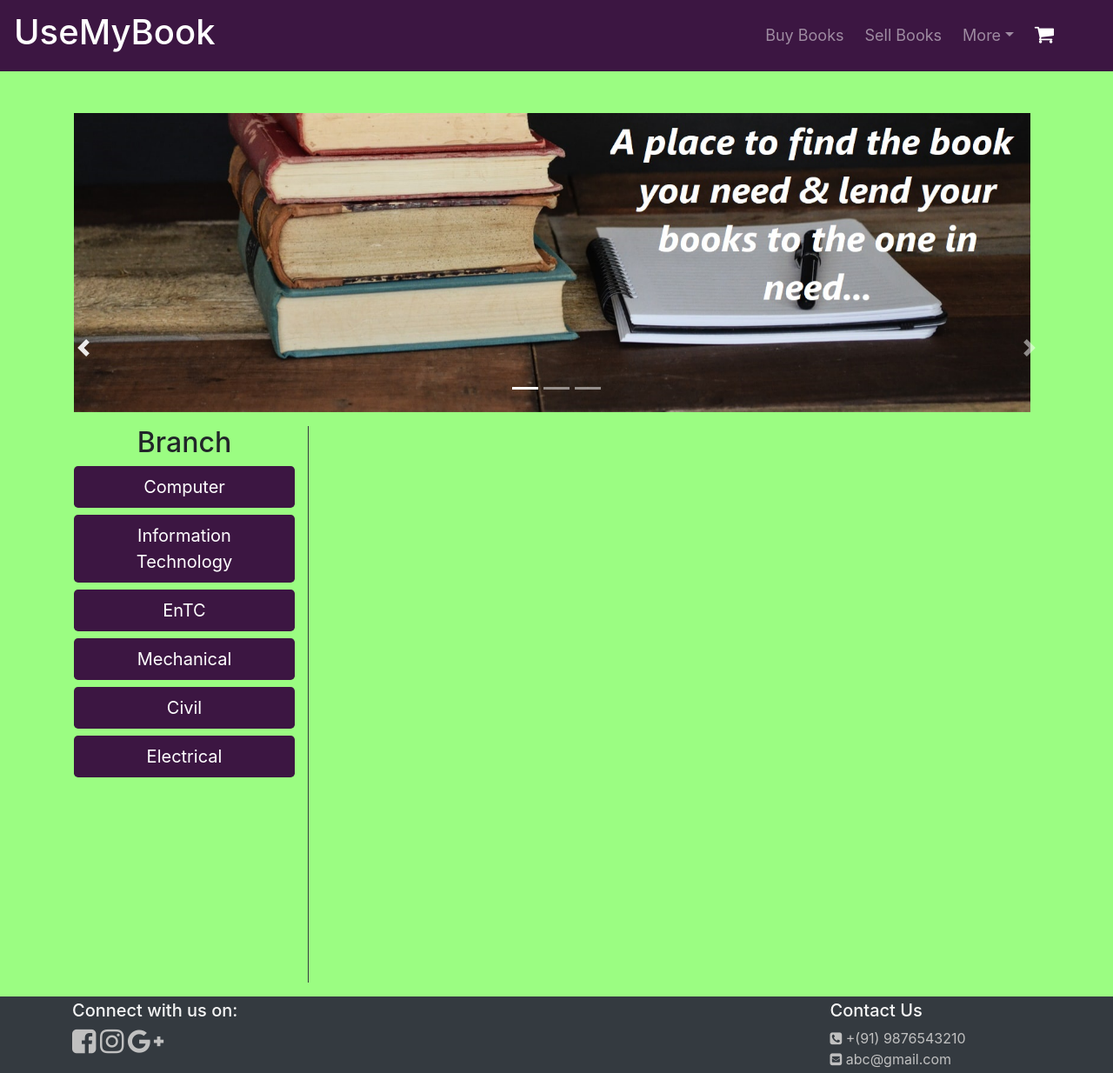
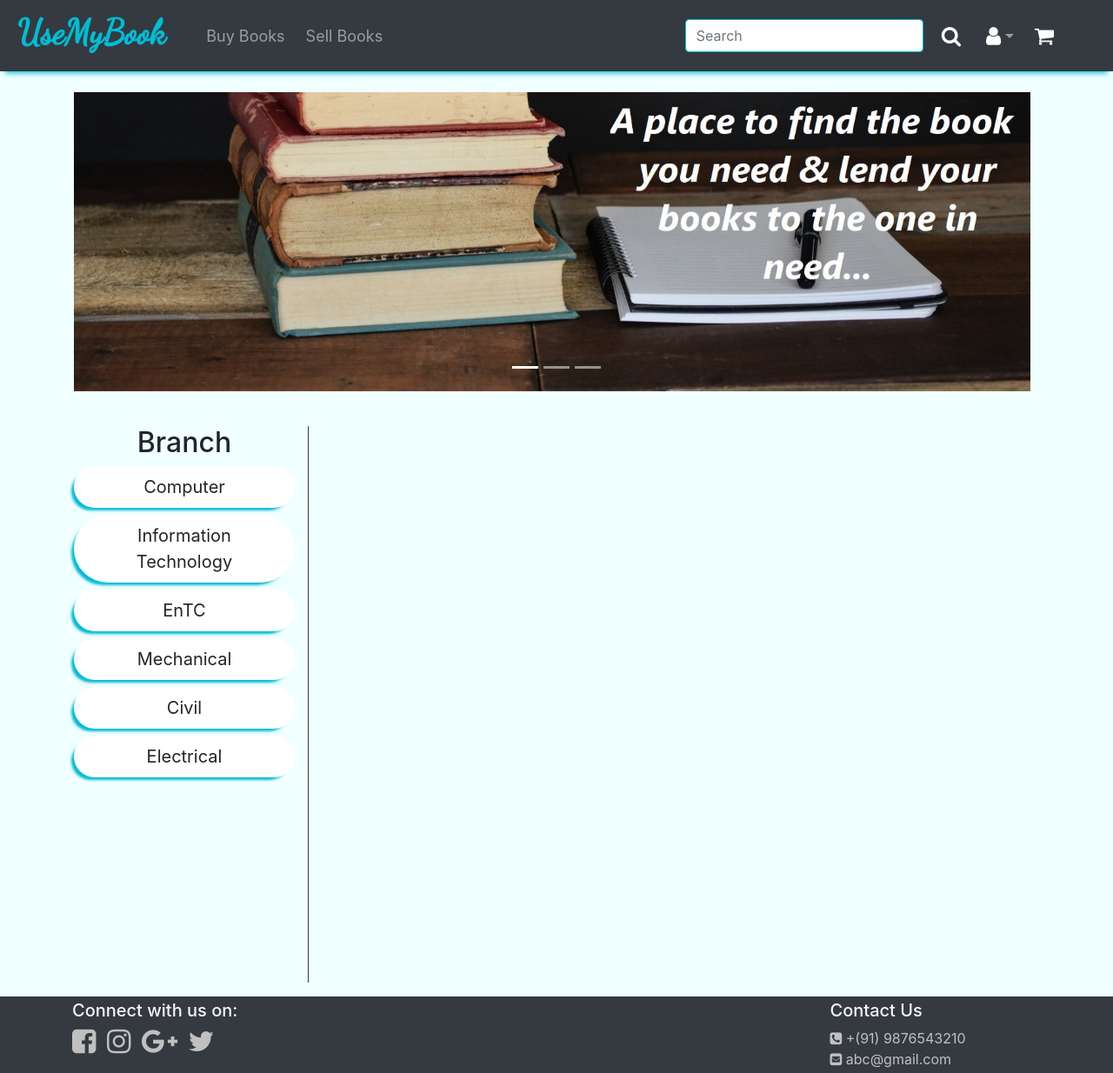
Before and after one commit to snehageorge25/Mini-Project, a Flask app: page / in a window 1280 px wide. Shown: the whole page at 87% size. Run offline with Flask 2, Linux system fonts and the light colour scheme; the visitor is signed in with stand-in values (Sample User, id 1); data that the repository does not hold is empty; some libraries are stand-ins or nearby versions.

Commit message:
Theme changes

```diff
--- a/static/styles/styles.css
+++ b/static/styles/styles.css
@@ -1,15 +1,66 @@
+@import url('https://fonts.googleapis.com/css2?family=Josefin+Slab:wght@500&display=swap');
+@import url('https://fonts.googleapis.com/css2?family=Dancing+Script&display=swap');
+
+:root{
+    /* --col-1: #18ca98; */
+    --col-1: #00bcd4;
+    /* --col-1: #f3ef0d; */
+}
+
 body{
     /* background: #61045f;
 background: -webkit-linear-gradient(to right, #5F0A87,#A4508B);
 background: linear-gradient(to right,#5F0A87,#A4508B);  */
-background: #9bfd82;
+   background: azure;
 }
 
-.nav-theme{
-    background-color: #3c1642;
-    /*background-color: #8980f5;*/
+.w-90{
+    width:90%;
+}
 
+.navbar{
+    background-color: #ffffff;
+    -webkit-box-shadow: 0 8px 6px -6px var(--col-1);
+    -moz-box-shadow: 0 8px 6px -6px var(--col-1);
+    box-shadow: 0 8px 6px -6px var(--col-1);
 }
+
+.category-btns{
+    background-color: #ffffff;
+    -webkit-box-shadow: -5px 5px 3px -2px var(--col-1);
+    -moz-box-shadow: -5px 5px 3px -2px var(--col-1);
+    box-shadow: -5px 5px 3px -2px var(--col-1);
+}
+
+.category-btns1, .category-btns:hover{
+    transition: 100ms;
+    background-color: var(--col-1);
+    -webkit-box-shadow: -5px 5px 3px -2px #000000;
+    -moz-box-shadow: -5px 5px 3px -2px #000000;
+    box-shadow: -5px 5px 3px -2px #000000;
+}
+
+.theme-bg{
+    border-color: var(--col-1);
+}
+
+.theme-bg:hover{
+    background-color: var(--col-1);
+}
+
+.navbar-dark .navbar-toggler {
+    border:0;
+    font-size: 1.20rem;
+}
+
+
+.name{
+    /* font-family: 'Josefin Slab', serif; */
+    color: var(--col-1);
+    font-family: 'Dancing Script', cursive;
+    font-weight: bold;
+}
+
 /* form start  */
 
 .Sform{
@@ -38,4 +89,24 @@ background: #9bfd82;
     margin-top:100px;
 }
 
+.form-control{
+    border-color: var(--col-1);
+}
+
 /* form ends  */
+
+/* footer begins */
+
+.full-footer{
+    background: #343a40;
+}
+
+.full-footer h5{
+    color: whitesmoke;
+}
+
+.color-silver{
+    color:silver;
+}
+
+/* footer ends *
--- a/templates/base.html
+++ b/templates/base.html
@@ -20,11 +20,8 @@
   <body>
     <header>
       <div id="header">
-        <!-- Container starts -->
-        <nav class="navbar navbar-dark navbar-expand-xl pr-1 nav-theme">
-          <a class="navbar-brand text-bold" href="#" ><h1 class="name col-8 col-xl-4 text-wrap pl-0">UseMyBook</h1></a>
-
-
+        <nav class="navbar navbar-dark bg-dark navbar-expand-lg pr-1">
+          <a class="navbar-brand text-bold" href="/" ><h1 class="name col-8 col-xl-4 text-wrap pl-1">UseMyBook</h1></a>
 
           <button
             data-toggle="collapse"
@@ -36,25 +33,40 @@
           </button>
 
           <div class="collapse navbar-collapse mr-2" id="navbarToggler" style="font-size:large;">
-            <ul class="navbar-nav pr-5 ml-auto">
+            <ul class="navbar-nav pr-5 mr-auto">
               <li class="nav-item">
-                <a id="buybooks" class="nav-link pl-3" onclick="active('buybooks')" href="{{ url_for('home') }}">Buy Books</a>
+                <a id="buybooks" class="nav-link pl-3" href="{{ url_for('home') }}">Buy Books</a>
               </li>
 
               <li class="nav-item">
-                <a id="sellbooks" class="nav-link pl-3" href="{{ url_for('sell_books') }}" onclick="active('sellbooks')">Sell Books</a>
+                <a id="sellbooks" class="nav-link pl-3" href="{{ url_for('sell_books') }}">Sell Books</a>
               </li>
+            </ul>
 
+            <ul class="navbar-nav pr-5 ml-auto">
+              <form class="form-inline my-2 my-lg-0">
+                <input class="form-control mr-sm-2" type="search" placeholder="Search" aria-label="Search">
+                <button class="btn my-sm-0 collapse navbar-collapse" type="submit"><i class="fa fa-search" style="font-size:24px;color:white"></i></button>
+              </form>
 
               <li class="nav-item dropdown">
                 <a
                   id='profile'
-                  class="nav-link pl-3 dropdown-toggle"
+                  class="nav-link navbar-toggler pl-3 py-2 dropdown-toggle"
                   data-toggle="dropdown"
                   role="button"
                   href="#"
                   onclick="active('profile')"
                   >More</a
+                >
+                <a
+                  id='profile'
+                  class="nav-link pl-3 collapse navbar-collapse dropdown-toggle border-dark"
+                  data-toggle="dropdown"
+                  role="button"
+                  href="#"
+                  onclick="active('profile')"
+                  ><i class="fa fa-user" style="font-size:24px;color:white"></i></a
                 >
                 <div class="dropdown-menu">
                   <a class="dropdown-item" href="{{ url_for('profile') }}">My Profile</a>
@@ -66,8 +78,11 @@
               </li>
 
               <li class="nav-item text-white">
+                <a class="nav-link navbar-toggler pl-3 pt-2" href="#">
+                  Cart
+                </a>
                 <a class="nav-link pl-3" href="#">
-                  <i class="fa fa-shopping-cart " style="font-size:24px;color:white"></i>
+                  <i class="fa fa-shopping-cart collapse navbar-collapse" style="font-size:24px;color:white"></i>
                 </a>
               </li>
 
@@ -80,21 +95,22 @@
     <footer>
 
 
-    <footer class="full-footer" style="background: #343a40;" >
+    <footer class="full-footer">
       <div class="container top-footer p-md-1 p-1">
         <div class="row">
           <div class="col-md-3 pl-4 pr-4">
-              <h5 style="color: whitesmoke;">Connect with us on:</h5>
-              <a style="color:silver;" href="#"><i class="fa fa-2x fa-facebook-square "></i></a>
-              <a style="color:silver;" href="#"><i class="fa fa-2x fa fa-instagram"></i></a>
-              <a style="color:silver;" href="#"><i class="fa fa-2x fa fa-google-plus"></i></a>
+              <h5>Connect with us on:</h5>
+              <a class="color-silver" href="#"><i class="fa fa-2x fa-facebook-square "></i></a>
+              <a class="color-silver pl-2 pr-2" href="#"><i class="fa fa-2x fa fa-instagram"></i></a>
+              <a class="color-silver pr-2" href="#"><i class="fa fa-2x fa fa-google-plus"></i></a>
+              <a class="color-silver" href="#"><i class="fa fa-2x fa fa-twitter"></i></a>
            </div>
            <div class="col-md-6"></div>
            <div class="col-md-3 pl-4 pr-4">
-            <h5 style="color: whitesmoke;">Contact Us</h5>
-            <a style="color: silver;" href="tel:919876543210"><i class="fa  fa-phone-square"></i> +(91)
+            <h5>Contact Us</h5>
+            <a class="color-silver" href="tel:919876543210"><i class="fa  fa-phone-square"></i> +(91)
                 9876543210</a><br>
-            <a style="color:silver;" href="mail to:abc@gmail.com"><i class="fa fa-envelope-square"></i>
+            <a class="color-silver" href="mail to:abc@gmail.com"><i class="fa fa-envelope-square"></i>
                 abc@gmail.com</a><br>
           </div>
         </div>
--- a/templates/index.html
+++ b/templates/index.html
@@ -8,18 +8,15 @@
   {% with messages=get_flashed_messages(with_categories=true)%}
     {% if messages %}
       {% for category,message in messages %}
-          <div class="alert alert-{{ category }}  fade show"  id="successMessage" role="alert">
+      <div class="alert alert-{{ category }}  fade show" id="successMessage" role="alert">
         <span>{{message}}</span>
       </div>
       {% endfor %}
     {% endif %}
   {% endwith %}
-      <script type="text/javascript">window.setTimeout("document.getElementById('successMessage').style.display='none';",5000);
+  <script type="text/javascript">window.setTimeout("document.getElementById('successMessage').style.display='none';", 5000);
   </script>
-</div>
 
-<div class="container">
-  <br>
   <div id="carousel" class="carousel slide" data-ride="carousel">
     <!-- carousel indicators-->
     <ol class="carousel-indicators">
@@ -29,47 +26,51 @@
     </ol>
 
     <!--wrapper for slides-->
-     <div class="carousel-inner" >
-       <div  class="carousel-item active">
+    <div class="carousel-inner">
+      <div class="carousel-item active">
         <img src="{{ url_for('static', filename='images/Carousel_image1.jpg') }}" width="1100" heigth="100">
       </div>
 
-       <div  class="carousel-item">
+      <div class="carousel-item">
         <img src="{{ url_for('static', filename='images/Carousel_image2.jpg') }}" width="1100" heigth="100">
       </div>
 
-       <div  class="carousel-item">
+      <div class="carousel-item">
         <img src="{{ url_for('static', filename='images/Carousel_image3.jpg') }}" width="1100" heigth="100">
       </div>
     </div>
   </div>
 
+  <!-- <div class="container">
     <a class="carousel-control-prev" href="#carousel" role="button" data-slide="prev">
+      <span class="carousel-control-prev-icon" aria-hidden="true"></span>
       <span class="sr-only">Previous</span>
-       <span class="carousel-control-prev-icon" aria-hidden="true"></span>
     </a>
 
     <a class="carousel-control-next" href="#carousel" role="button" data-slide="next">
-      <span class="sr-only">Previous</span>
       <span class="carousel-control-next-icon" aria-hidden="true"></span>
+      <span class="sr-only">Next</span>
     </a>
+  </div> -->
 </div>
+
+<br>
 
 <div class="container">
   <div class="row my-3">
     <div class="col-lg-3 col-md-4 border-right border-dark" style="height:80vh">
       <h2 class="text-center">Branch<h2>
-             <a href="#" class="btn nav-theme text-white btn-lg btn-block">Computer </a>
-             <a href="#" class="btn nav-theme text-white btn-lg btn-block">Information Technology </a>
-             <a href="#" class="btn nav-theme text-white btn-lg btn-block">EnTC </a>
-             <a href="#" class="btn nav-theme text-white btn-lg btn-block">Mechanical </a>
-             <a href="#" class="btn nav-theme text-white btn-lg btn-block">Civil </a>
-             <a href="#" class="btn nav-theme text-white btn-lg btn-block">Electrical </a>
+          <a href="#" class="btn btn-lg btn-block category-btns rounded-pill">Computer </a>
+          <a href="#" class="btn btn-lg btn-block category-btns rounded-pill">Information Technology </a>
+          <a href="#" class="btn btn-lg btn-block category-btns rounded-pill">EnTC </a>
+          <a href="#" class="btn btn-lg btn-block category-btns rounded-pill">Mechanical </a>
+          <a href="#" class="btn btn-lg btn-block category-btns rounded-pill">Civil </a>
+          <a href="#" class="btn btn-lg btn-block category-btns rounded-pill">Electrical </a>
     </div>
 
 
     <div class="col-lg-9 col-md-8">
-      <div class="row pl-2">
+      <div class="row p-2">
         {% for book in books %}
         <div class="card m-2" style="width: 15rem;">
           <img class="card-img-top" src="https://source.unsplash.com/1600x900/?book" alt="Card image cap">
@@ -79,7 +80,7 @@
               {{ book['book_author'] }} <br>
               {{ book['publication'] }}
             </p>
-            <a href="/view/{{ book['book_id'] }}" class="btn btn-primary">VIEW</a>
+            <a href="/view/{{ book['book_id'] }}" class="btn theme-bg rounded-pill">VIEW</a>
           </div>
         </div>
         {% endfor %}
--- a/templates/profile.html
+++ b/templates/profile.html
@@ -3,10 +3,9 @@
 
 {% block content %}
 <div>
-   <div class="col-12">
-      <div class="float-right border"><a href="/edit_profile">Edit Profile</a></div>
+   <div class="col-12 text-right p-0">
+         <div class="btn theme-bg p-1 mb-1"><a class="text-dark text-decoration-none" href="/edit_profile">Edit Profile</a></div>
    </div>
-   <br>
    <div class="border border-dark p-2">
       <table>
          <tr>
--- a/templates/profile_base.html
+++ b/templates/profile_base.html
@@ -9,9 +9,9 @@
                 <p> This is my name </p>
                 This is my email
                 <hr>
-                <a href="/bought_books">Bought Books &rArr;</a>
-                <hr>
-                <a href="/sold_books">Sold Books &rArr;</a>
+                <a class="btn category-btns1 rounded-pill m-2" href="/bought_books">Bought Books</a>
+                <br>
+                <a class="btn category-btns1 rounded-pill m-2" href="/sold_books">Sold Books</a>
             </div>
         </div>
         <div class="col-lg-9 col-md-8">
--- a/templates/sellbooks.html
+++ b/templates/sellbooks.html
@@ -25,7 +25,7 @@
 
             <div class="form-group-1">
               {{ book_form.author_name.label(class="form-control-label") }}
-              {{ book_form.author_name(class="form-control col-sm-10   ") }}
+              {{ book_form.author_name(class="form-control col-sm-10") }}
             </div>
 
             <div class="form-group-1">
@@ -68,7 +68,7 @@
               />
             </div>
             <p>To select multiple files, hold down the CTRL or SHIFT key while selecting.</p>
-            <button type="submit" class="btn btn-success m-3 float-left">
+            <button type="submit" class="btn theme-bg rounded-pill mb-5 pb-2 float-left">
               Submit
             </button>
           </form>
```
Also changed, not shown: templates/edit_profile.html (+8 -8 lines), templates/login.html (+8 -8 lines), templates/signup.html (+10 -8 lines). Lines whose indentation alone changed are shown as unchanged.
